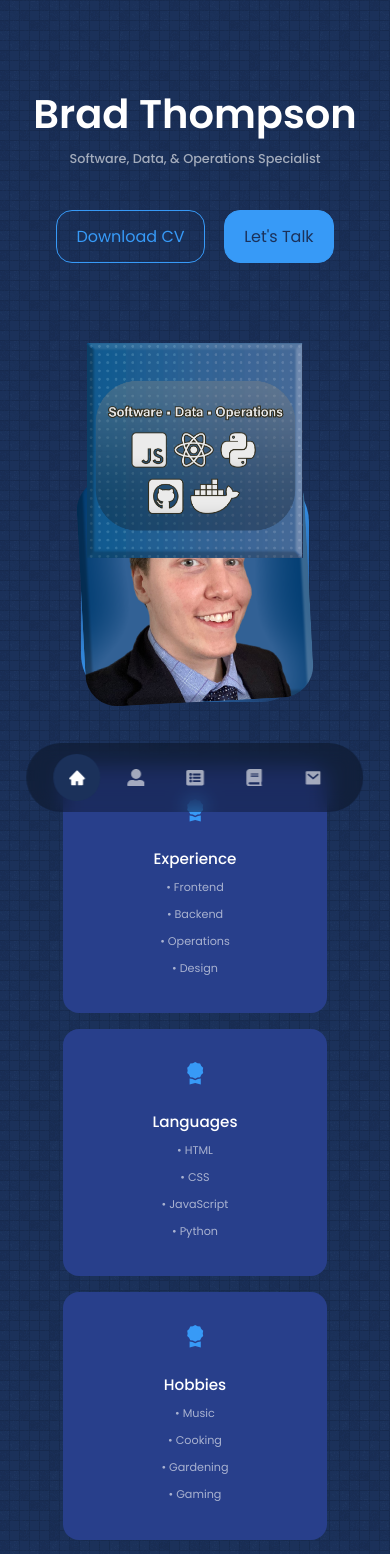
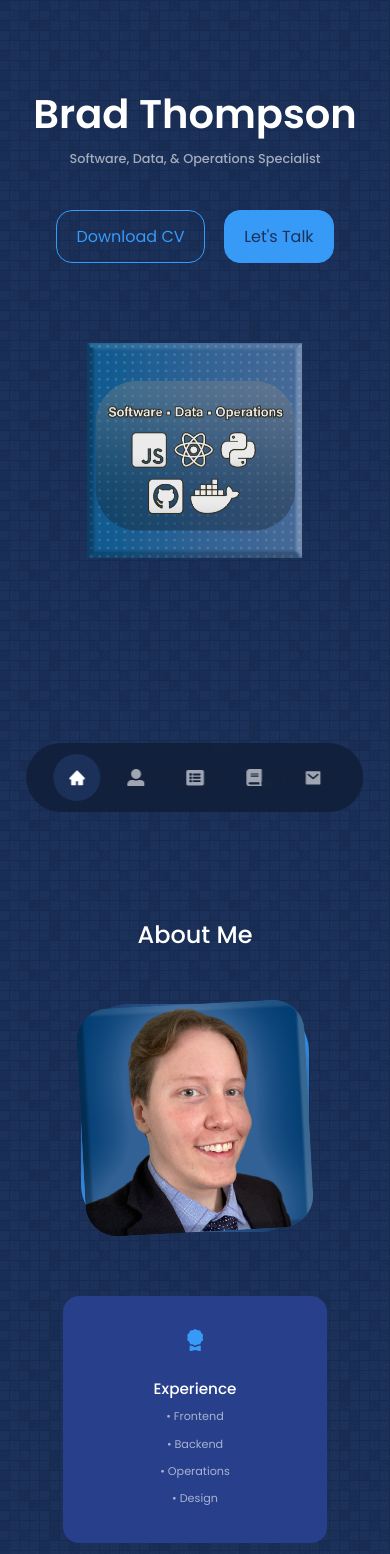
Before and after one commit to brthomiu/React-Portfolio, a React (Create React App) app: page / in a window 390 px wide. Shown: the top 1554 px of the page. Built offline with nearby package versions, Linux system fonts and the light colour scheme.

Commit message:
Fix responsive style issues

```diff
--- a/src/components/about/about.css
+++ b/src/components/about/about.css
@@ -5,7 +5,6 @@
     align-items: center;
     padding-top: 2rem;
     margin-top: 10%;
-    height: 85vh;
 }
 
 .about__container {
--- a/src/components/contact/contact.css
+++ b/src/components/contact/contact.css
@@ -2,6 +2,7 @@
     margin-top: 65%;
     position: relative;
     padding-top: 2rem;
+    margin-bottom: 10%;
 }
 
 .container.contact__container {
--- a/src/index.css
+++ b/src/index.css
@@ -61,7 +61,6 @@ h1 {
 
 section {
     margin-top: 8rem;
-    height: 85vh;
 }
 
 section > h2, section > h5 {
```
